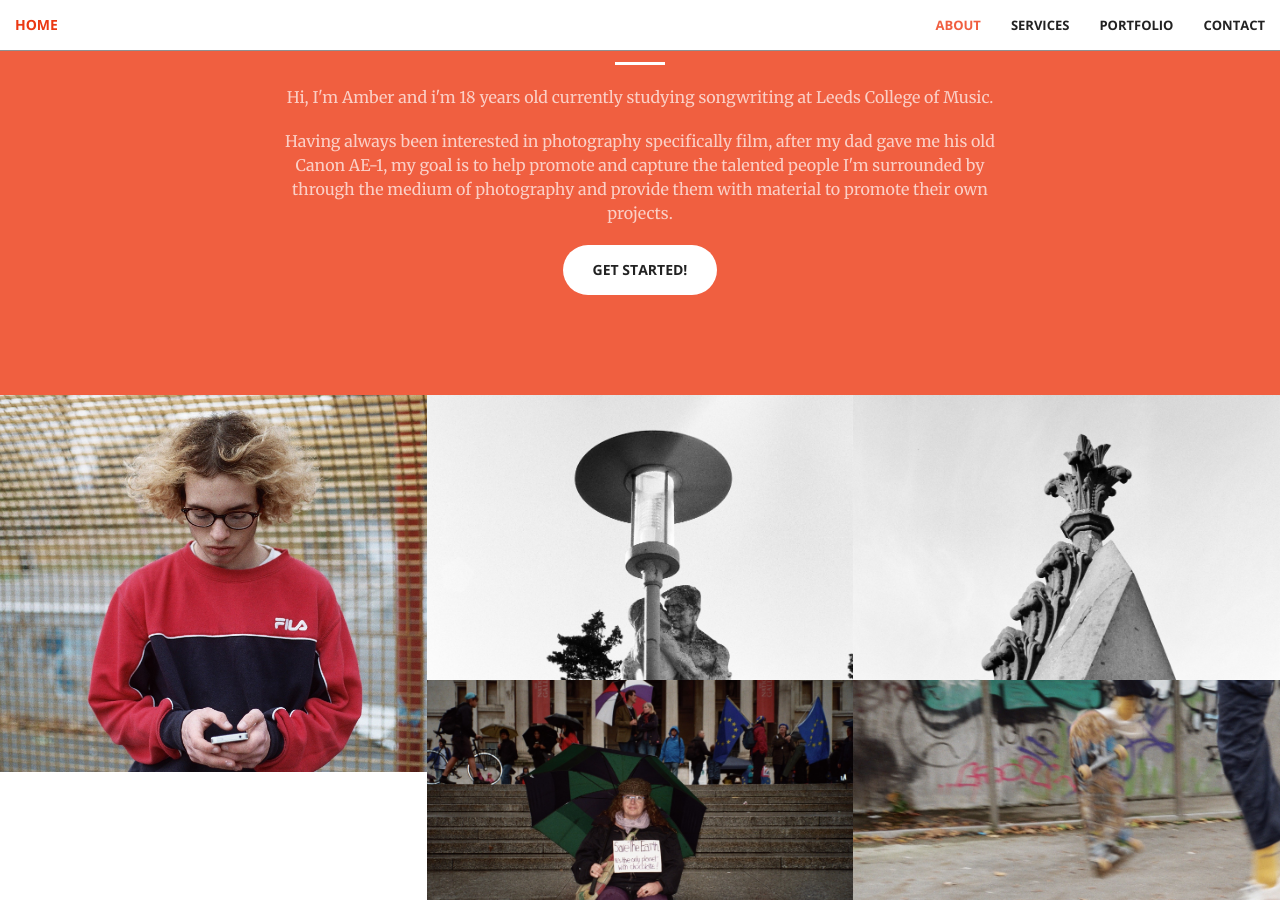
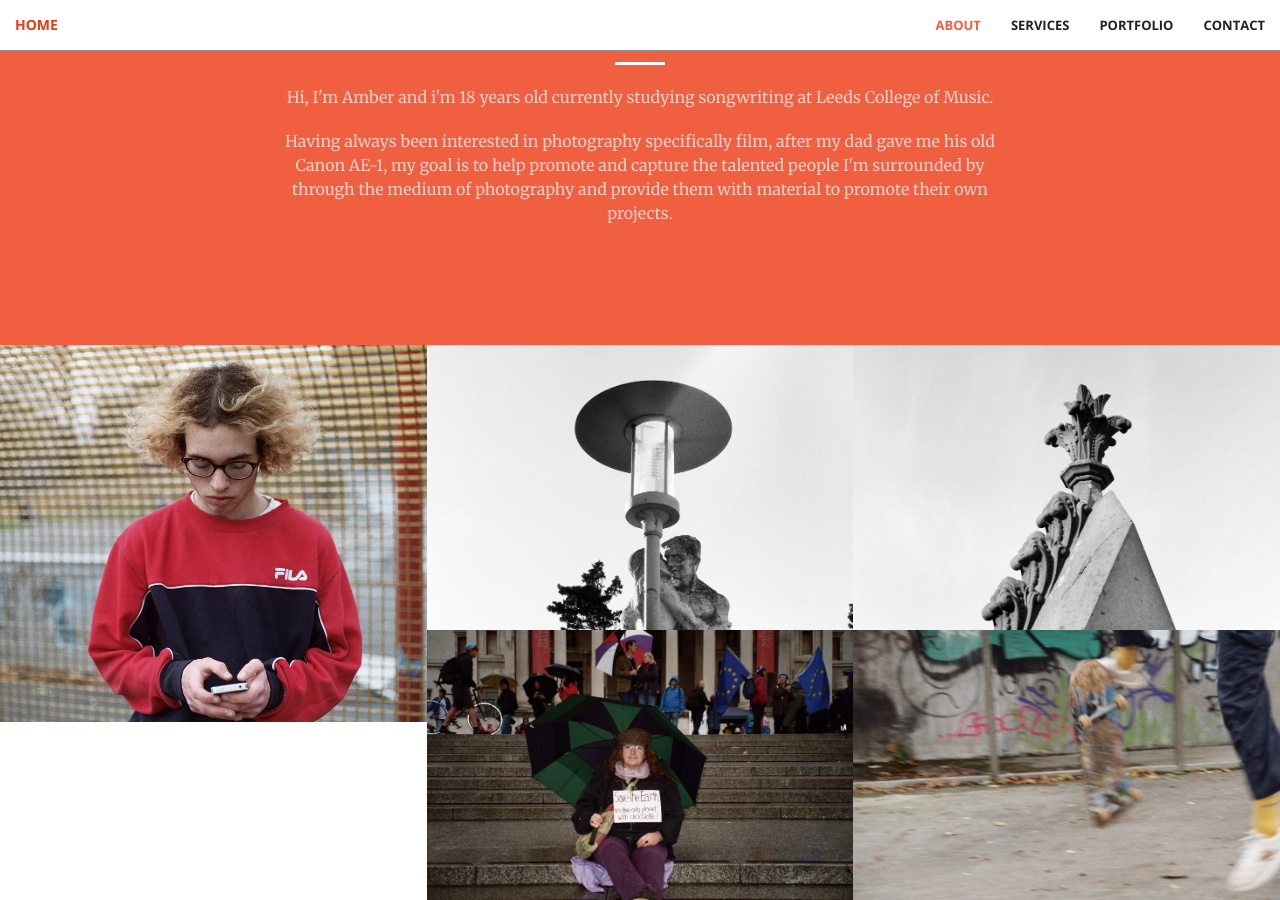
Before and after one commit to davestrawbridge/amberstrawbridge.github.io, a Jekyll site: the page built from index.html, in a window 1280 px wide and 900 px high, scrolled down 991 px. Built offline with Jekyll 4.4.1, drawn with Linux system fonts in a browser that asks for light colours; some web fonts are replaced.

Commit message:
removed pointless button

```diff
--- a/_includes/call-to-action.html
+++ b/_includes/call-to-action.html
@@ -9,7 +9,7 @@
                     after my dad gave me his old Canon AE-1,
                     my goal is to help promote and capture the talented people I'm surrounded by
                     through the medium of photography and provide them with material to promote their own projects.</p>
-                <a href="#" class="btn btn-default btn-xl">Get Started!</a>
+                <!--a href="#" class="btn btn-default btn-xl">Get Started!</a-->
             </div>
         </div>
     </div>
```
